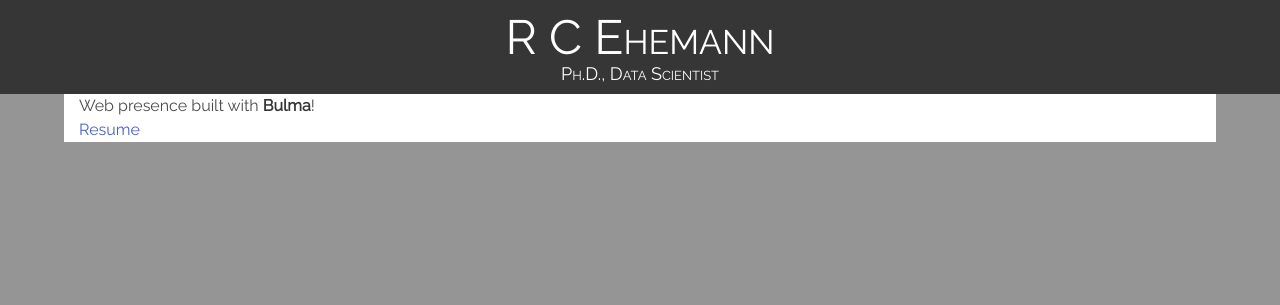
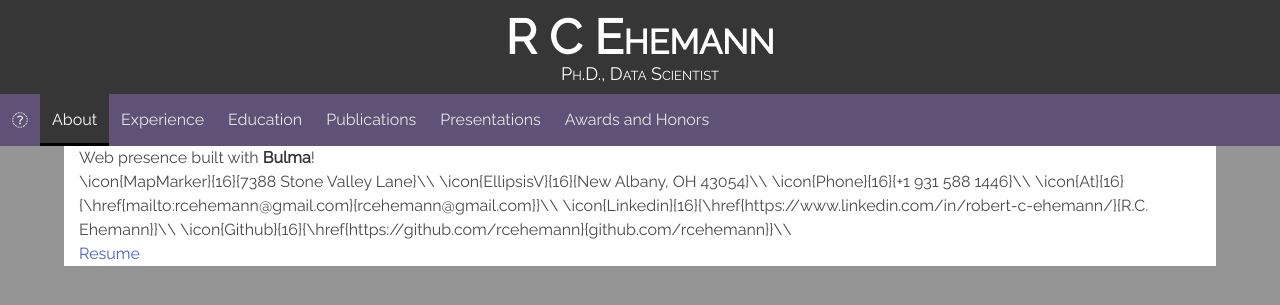
Before and after one commit to rcehemann/ehemannrc.info, a Flask app: page / in a window 1280 px wide. Shown: the top 305 px of the page. Run offline with Flask 2, Linux system fonts and the light colour scheme; some libraries are stand-ins or nearby versions.

Commit message:
Add navbar and templates for CV Section pages

```diff
--- a/app.py
+++ b/app.py
@@ -4,11 +4,34 @@ import os
 app = Flask(__name__)
 app.config["TEMPLATES_AUTO_RELOAD"] = True
 app.config["STATIC_DIR"] = os.getcwd() + "/static/"
+
+def render(page):
+	return render_template("{}.html".format(page))
+
+@app.route("/")
 @app.route("/index")
-@app.route("/")
 def index():
-	#return render_template(url_for("static", filename="templates/index.html"))
-	return render_template("index.html")
+	return render("index")
+
+@app.route("/experience")
+def experience():
+	return render("experience")
+
+@app.route("/education")
+def education():
+	return render("education")
+
+@app.route("/publications")
+def publications():
+	return render("publications")
+
+@app.route("/presentations")
+def presentations():
+	return render("presentations")
+
+@app.route("/awards")
+def awards():
+	return render("awards")
 
 @app.route("/resume")
 def resume():
--- a/static/css/base.css
+++ b/static/css/base.css
@@ -5,7 +5,6 @@
 html, body {
     height: 100%;
 }
-
 
 .hero {
 	padding-top: 100px;
@@ -15,6 +14,7 @@ html, body {
 .hero h1 {
 	padding-top: 10px;
 	font-variant: small-caps;
+	font-weight: bold;
 	font-size: 48px;
 }
 
@@ -35,3 +35,33 @@ body {
 	padding-left: 15px;
 	padding-right: 15px;
 }
+
+nav {
+	font-color: white;
+}
+
+.navbar {
+	background-color: #615176;
+}
+
+.navbar-item {
+	color: #e6e6e6;
+	background-color: #615176;
+}
+.navbar-item.is-hoverable.is-tab:hover {
+	color: white;
+	background-color: black;
+	border-color: black;
+}
+.navbar-item.is-hoverable.is-tab.is-active {
+	color: white;
+	background-color: black;
+}
+.navbar-item.is-tab.is-active {
+	color: white;
+	border-color: black;
+}
+
+a.navbar-item.is-active:not(:focus):not(:hover) {
+    background-color: hsl(0, 0%, 21%);
+}
--- a/templates/footer.html
+++ b/templates/footer.html
@@ -1,3 +1,4 @@
 <div class="hero title is-dark has-text-centered is-marginless is-paddingless">
 
 </div>
+</html>
--- a/templates/header.html
+++ b/templates/header.html
@@ -1,3 +1,16 @@
+<!DOCTYPE html>
+<html>
+  <head>
+    <meta charset="utf-8">
+    <meta name="viewport" content="width=device-width, initial-scale=1">
+    <title>ehemannrc</title>
+
+    <link rel="stylesheet" href="https://cdn.jsdelivr.net/npm/bulma@0.8.0/css/bulma.min.css">
+    <link rel="stylesheet" type="text/css" href="//fonts.googleapis.com/css?family=Raleway">
+    <script defer src="https://use.fontawesome.com/releases/v5.3.1/js/all.js"></script>
+   	<link rel="stylesheet" href={{ url_for('static', filename='css/base.css')  }} type="text/css">
+  </head>
+
 <div class="hero title is-dark has-text-centered is-marginless is-paddingless">
   <h1 class="has-text-centered">
     R C Ehemann
--- a/templates/index.html
+++ b/templates/index.html
@@ -1,23 +1,23 @@
-<!DOCTYPE html>
-<html>
-  <head>
-    <meta charset="utf-8">
-    <meta name="viewport" content="width=device-width, initial-scale=1">
-    <title>ehemannrc</title>
-    <link rel="stylesheet" href="https://cdn.jsdelivr.net/npm/bulma@0.8.0/css/bulma.min.css">
-    <link rel="stylesheet" type="text/css" href="//fonts.googleapis.com/css?family=Raleway">
-    <link rel="stylesheet" href={{ url_for('static', filename='css/base.css')  }} type="text/css">
-    <script defer src="https://use.fontawesome.com/releases/v5.3.1/js/all.js"></script>
-  </head>
 {%- include "header.html" -%}
+{%- with active=self._TemplateReference__context.name.split('.')[0] -%}
+  {%- include "navbar.html" -%}
+{% endwith %}
 <body>
-
   <div class="container">
     <p>
       Web presence built with <strong>Bulma</strong>!
     </p>
+
+    <article>
+    \icon{MapMarker}{16}{7388 Stone Valley Lane}\\
+    \icon{EllipsisV}{16}{New Albany, OH 43054}\\
+    \icon{Phone}{16}{+1 931 588 1446}\\
+    \icon{At}{16}{\href{mailto:rcehemann@gmail.com}{rcehemann@gmail.com}}\\
+    \icon{Linkedin}{16}{\href{https://www.linkedin.com/in/robert-c-ehemann/}{R.C. Ehemann}}\\
+    \icon{Github}{16}{\href{https://github.com/rcehemann}{github.com/rcehemann}}\\
+    </article>
+
     <a href={{ url_for('resume') }}>Resume</a>
   </div>
 </body>
 {%- include "footer.html" -%}
-</html>
--- /dev/null
+++ b/templates/navbar.html
@@ -0,0 +1,28 @@
+<nav class="navbar" role="navigation" aria-label="main navigation">
+    <div class="navbar-brand" height="204" style="margin:0;padding:0">
+        <div class="navbar-item">
+        	<i class="fa fa-bank"></i>
+        </div>
+    </div>
+    <div class="navbar-start is-success">
+        {%- set page_names = {
+            'index':'About',
+            'experience':'Experience',
+            'education':'Education',
+            'publications':'Publications',
+            'presentations':'Presentations',
+            'awards':'Awards and Honors'
+        } -%}
+        {%- for page, name in page_names.items() -%}
+            {%- if active == page -%}
+                <a class="navbar-item is-hoverable is-tab is-active" href="{{ url_for(page) }}">
+                    {{ name }}
+                </a>
+            {%- else -%}
+                <a class="navbar-item is-hoverable is-tab" href="{{ url_for(page) }}">
+                    {{ name }}
+                </a>
+            {%- endif -%}
+        {%- endfor -%}
+    </div>
+</nav>
```
Also changed, not shown: templates/awards.html (added, +12 -0 lines), templates/education.html (added, +12 -0 lines), templates/experience.html (added, +12 -0 lines), templates/presentations.html (added, +12 -0 lines), templates/publications.html (added, +12 -0 lines). Lines whose indentation alone changed are shown as unchanged.
